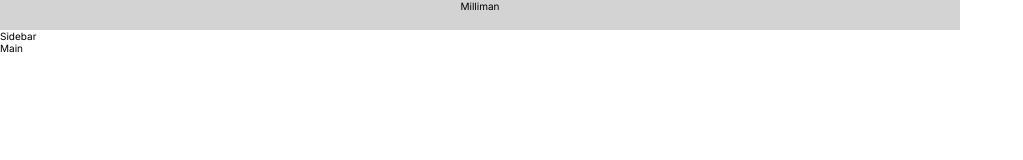
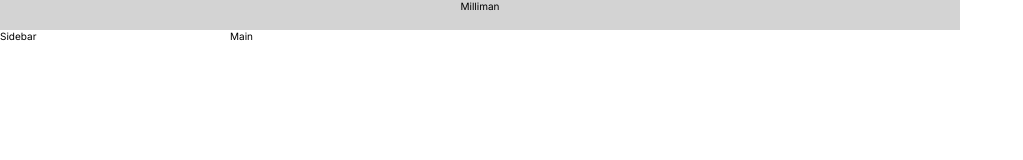
Before and after one commit to HJeong1200/milliman-toy-project, a React (Create React App) app: page / in a window 1280 px wide. Shown: the top 160 px of the page, without its empty margins (0-1023 px from the left). Built offline with nearby package versions, Linux system fonts and the light colour scheme.

Commit message:
feat - #1 set size of sidebar and main

```diff
--- a/public/index.html
+++ b/public/index.html
@@ -8,7 +8,7 @@
       href="https://fonts.googleapis.com/css2?family=Inter&display=swap"
       rel="stylesheet"
     />
-    <title>React App</title>
+    <title>Milliman</title>
   </head>
   <body>
     <div id="root"></div>
--- a/src/App.css
+++ b/src/App.css
@@ -4,3 +4,17 @@ header {
   text-align: center;
   background-color: lightgray;
 }
+
+.contents {
+  display: flex;
+}
+
+main {
+  width: 730px;
+  height: 600px;
+}
+
+aside {
+  width: 230px;
+  height: 600px;
+}
--- a/src/main.js
+++ b/src/main.js
@@ -3,7 +3,7 @@ const { app, BrowserWindow } = require("electron");
 function createWindow() {
   const win = new BrowserWindow({
     titleBarStyle: "hidden",
-    width: 930,
+    width: 960,
     height: 630,
   });
 
```
